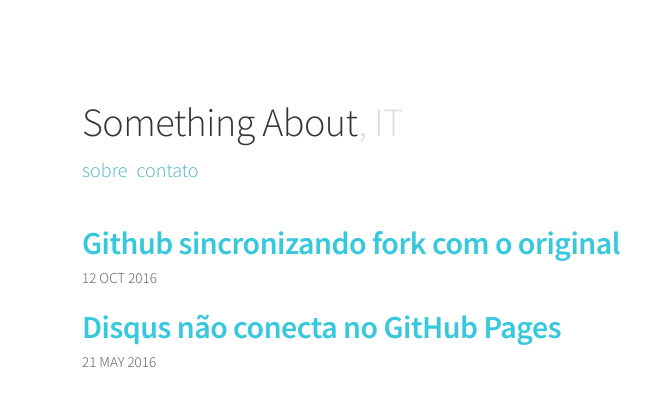
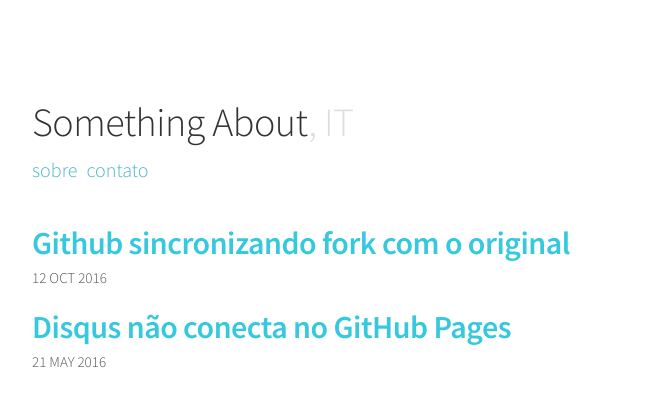
Before and after one commit to emilianocarvalho/emilianocarvalho.github.io, a Jekyll site: the page built from index.html, in a window 1280 px wide. Shown: the top 407 px of the page, without its empty margins (158-809 px from the left). Built offline with Jekyll 4.4.1, drawn with Linux system fonts in a browser that asks for light colours.

Commit message:
Aumentando container

```diff
--- a/css/main.scss
+++ b/css/main.scss
@@ -258,7 +258,7 @@ tbody tr:nth-child(odd) th {
 }
 
 .container {
-  max-width: 42rem;
+  max-width: 47rem;
   padding: 2rem 1.5rem;
   margin-left:  auto;
   margin-right: auto;
```
